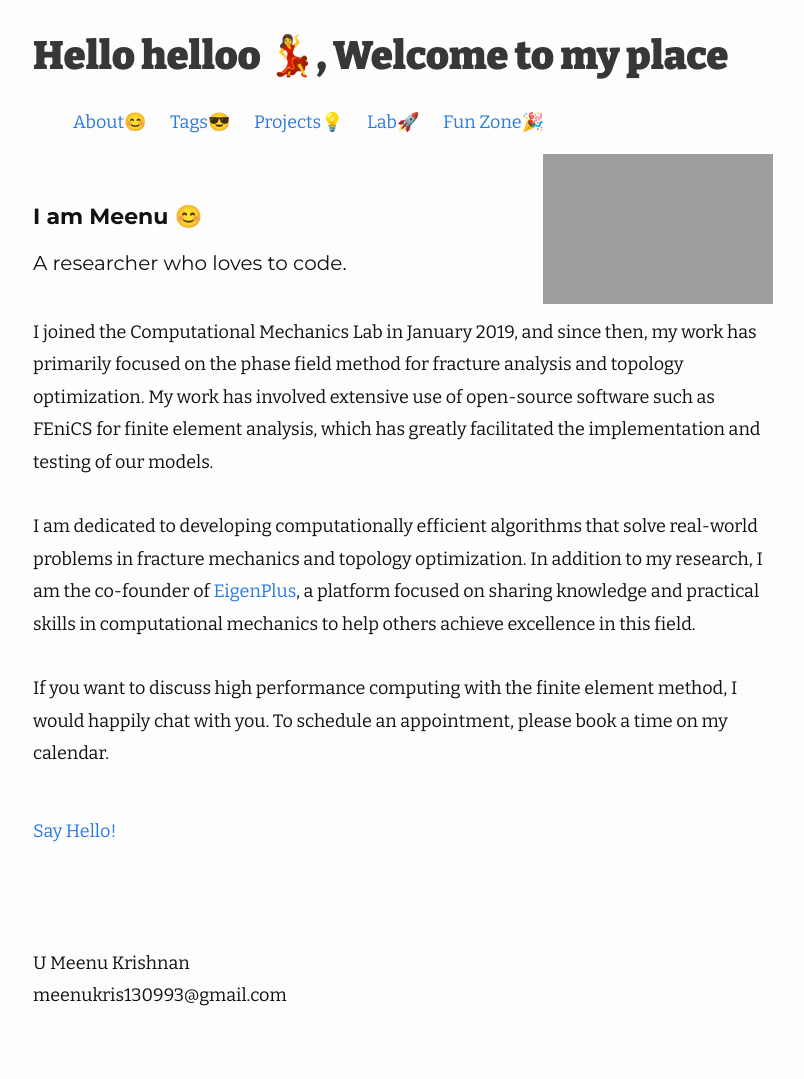
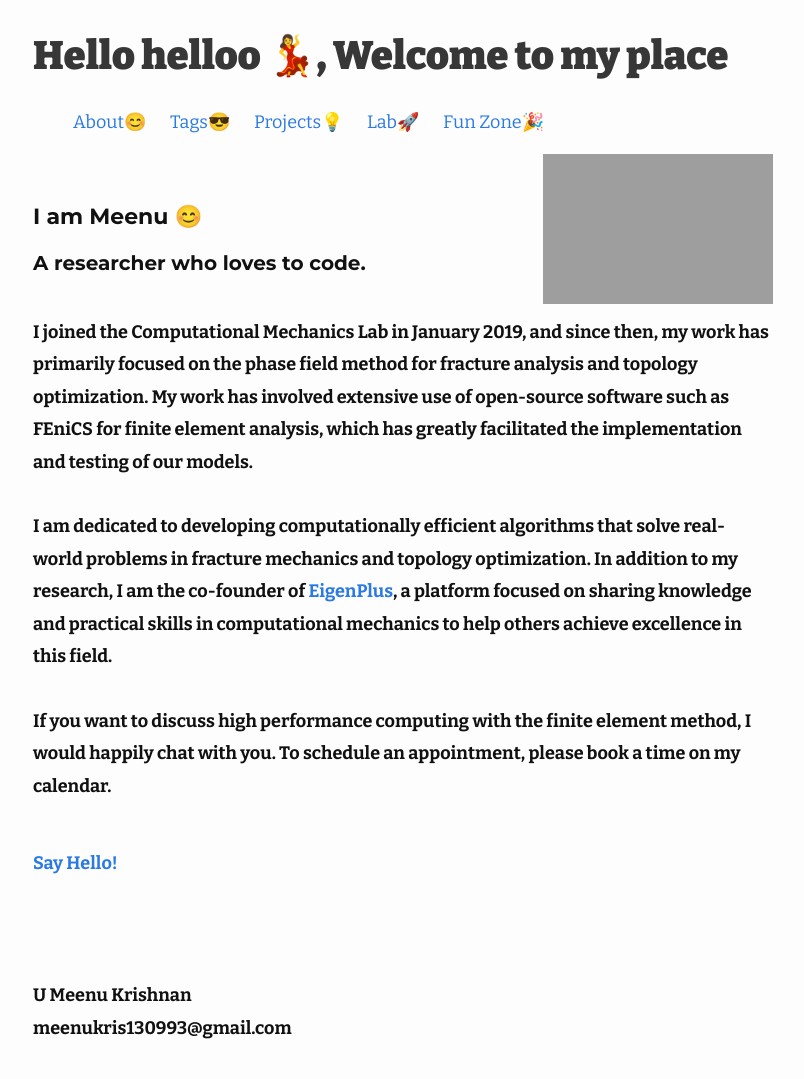
Before and after one commit to umeenukrishnan/umeenukrishnan.github.io, a Jekyll site: the page built from index.markdown, in a window 1280 px wide. Shown: the whole page, without its empty margins (237-1041 px from the left). Built offline with Jekyll 4.4.1, drawn with Linux system fonts in a browser that asks for light colours; before the commit the page ends 1047 px from its top, so only the background shows below that.

Commit message:
Update home.html

```diff
--- a/_layouts/home.html
+++ b/_layouts/home.html
@@ -31,7 +31,7 @@ layout: default
         <div class="flexbox_item">
             <div>
                 <p style="font-size: 22px; font-family: Montserrat; line-height: 1.2;"><strong>I am Meenu 😊</strong></p>
-                <p style="font-size: 20px; font-family: Montserrat;">A researcher who loves to code.</p>
+                <p style="font-size: 20px; font-family: Montserrat;"><strong>A researcher who loves to code.<strong></p>
                 <p style="font-size: 18px; padding-top: 20px; padding-bottom: 30px;">
                     I joined the Computational Mechanics Lab in January 2019, and since then, my work has primarily focused on the phase field method for fracture analysis and topology optimization. My work has involved extensive use of open-source software such as FEniCS for finite element analysis, which has greatly facilitated the implementation and testing of our models.
                     <br><br>
```
